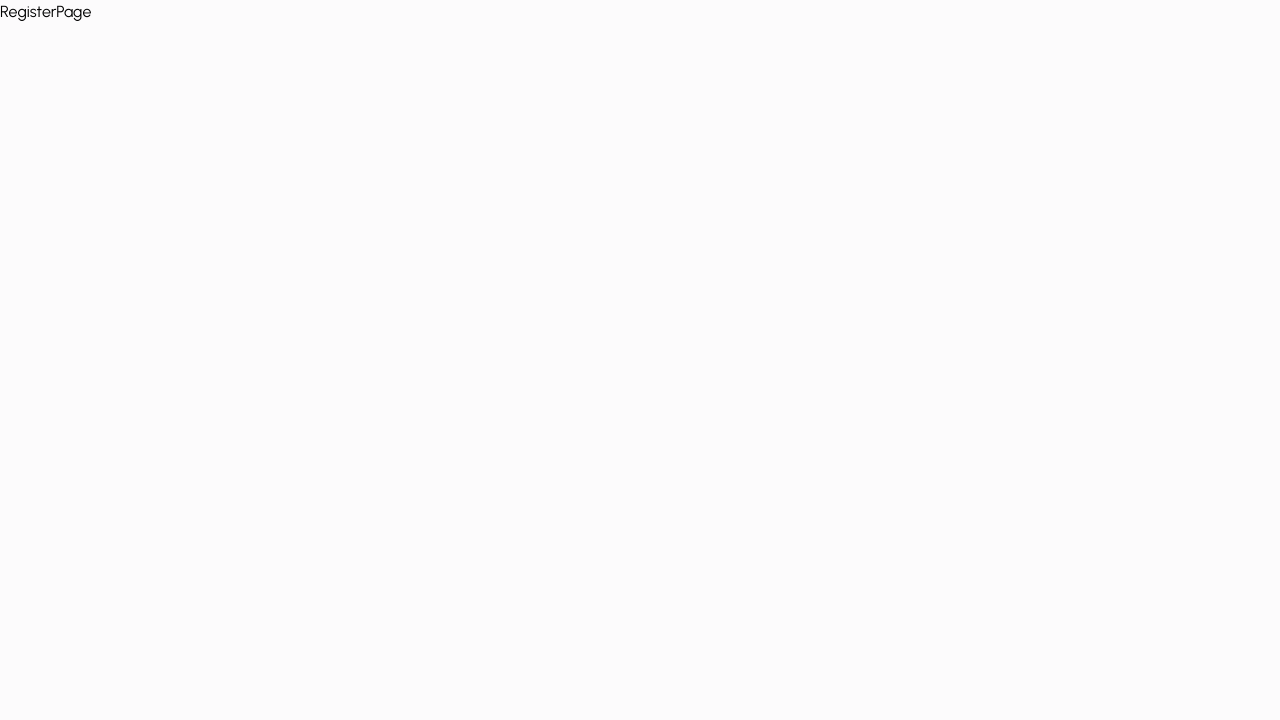
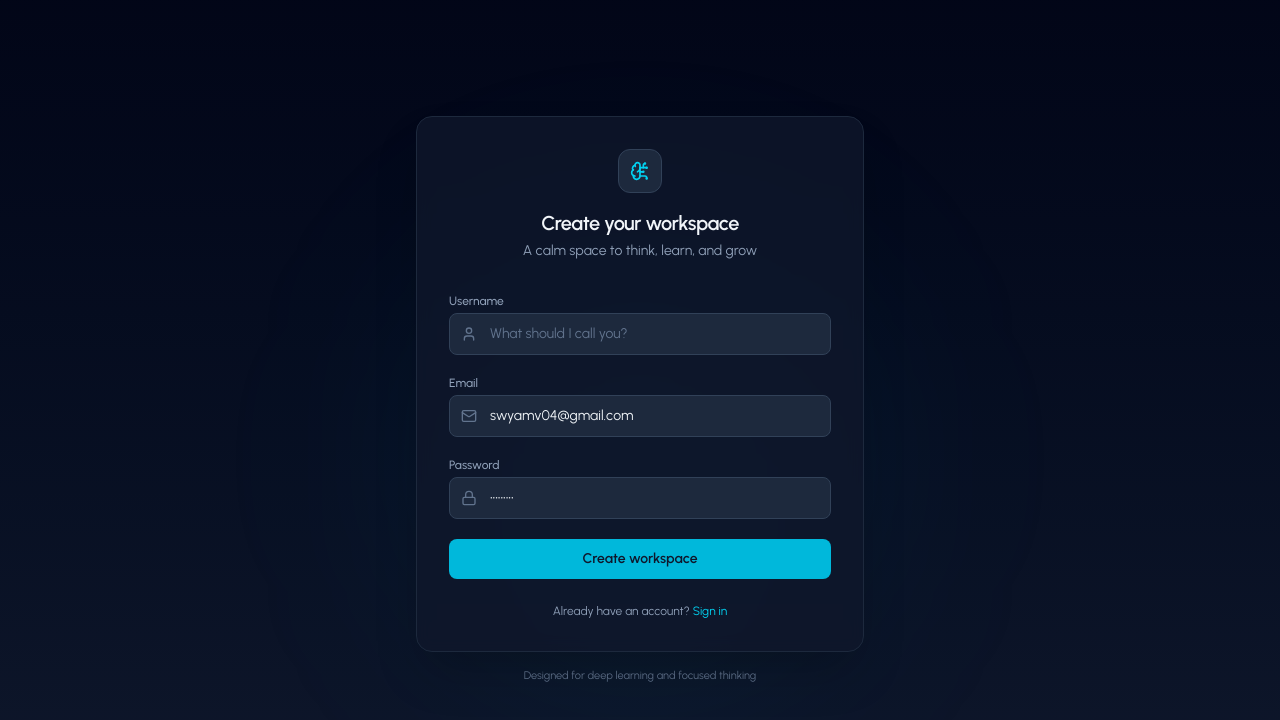
Before and after one commit to Swyam668/StudyGPT, a React (Vite) app in the folder frontend/StudyGPT/: page /register in a window 1280 px wide. Shown: the top 720 px of the page. Built offline with nearby package versions, Linux system fonts and the light colour scheme.

Commit message:
Completing Register, Login pages and spinner.

```diff
--- a/frontend/StudyGPT/src/pages/Auth/LoginPage.jsx
+++ b/frontend/StudyGPT/src/pages/Auth/LoginPage.jsx
@@ -6,7 +6,6 @@ import { BrainCircuit, Mail, Lock, ArrowRight } from 'lucide-react';
 import toast from 'react-hot-toast';
 
 const LoginPage = () => {
-
   const [email, setEmail] = useState('swyamv04@gmail.com');
   const [password, setPassword] = useState('Swyam1234');
   const [error, setError] = useState('');
@@ -14,23 +13,19 @@ const LoginPage = () => {
   const [focusedField, setFocusedField] = useState(null);
 
   const navigate = useNavigate();
-    // taking only login function from useAuth
+  // login is provided from context (which is given by useAuth())
   const { login } = useAuth();
 
   const handleSubmit = async (e) => {
     e.preventDefault();
     setError('');
     setLoading(true);
-        try{
-            // this is backend call
+    try {
       const { token, user } = await authService.login(email, password);
-            // here we store token in browser
       login(user, token);
-            // toast notification success type
       toast.success('Logged in successfully!');
       navigate('/dashboard');
-        }
-        catch (err){
+    } catch (err) {
       setError(err.message || 'Failed to login. Please check your credentials');
       toast.error(err.message || 'Failed to login.');
     } finally {
@@ -39,120 +34,125 @@ const LoginPage = () => {
   };
 
   return (
-        <div className="">
-            <div className="" />
+  <div className="min-h-screen flex items-center justify-center bg-gradient-to-b from-slate-950 to-slate-900 px-4">
 
-            <div className="">
-                <div className="">
+    {/* Ambient glow */}
+    <div className="absolute inset-0 pointer-events-none">
+      <div className="absolute top-1/3 left-1/2 -translate-x-1/2 h-96 w-96 rounded-full bg-cyan-500/10 blur-[120px]" />
+    </div>
+
+    {/* Card */}
+    <div className="relative w-full max-w-md">
+      <div className="rounded-2xl border border-slate-800 bg-slate-900/80 p-8 shadow-2xl backdrop-blur-sm">
+
         {/* Header */}
-                    <div className="">
-                        <div className="">
-                            <BrainCircuit className="" strokeWidth={2} />
+        <div className="mb-8 text-center">
+          <div className="mx-auto mb-4 flex h-11 w-11 items-center justify-center rounded-xl border border-slate-700 bg-slate-800">
+            <BrainCircuit className="h-5 w-5 text-cyan-400" />
           </div>
-                        <h1 className = "">
-                            Welcome Back
+
+          <h1 className="text-xl font-semibold tracking-tight text-slate-100">
+            Welcome back
           </h1>
-                        <p className="">
-                            Sign in to continue your journey
+          <p className="mt-1 text-sm text-slate-400">
+            Your AI workspace is ready
           </p>
         </div>
 
         {/* Form */}
-                    <div className="">
-                        {/* Email Field */}
-                        <div className="">
-                            <label className="">
+        <div className="space-y-5">
+
+          {/* Email */}
+          <div>
+            <label className="mb-1 block text-xs font-medium text-slate-400">
               Email
             </label>
-                            <div className="">
-                                <div className={`absolute inset-y-0 left-0 pl-4 flex items-center pointer-events-none transition-colors duration-200 ${focusedField === 'email' ? 'text-emerald-500': 'text-slate-400'}`}>
-                                    <Mail className="" strokeWidth={2} />
-                                </div>
+            <div className="relative">
+              <Mail className="absolute left-3 top-1/2 -translate-y-1/2 h-4 w-4 text-slate-500" />
               <input
                 type="email"
                 value={email}
                 onChange={(e) => setEmail(e.target.value)}
-                                    onFocus={() => {setFocusedField('email')}}
-                                    // on loosing focus
-                                    onBlur={() => setFocusedField(null)}
-                                    className=""
+                className="w-full rounded-lg border border-slate-700 bg-slate-800 px-10 py-2.5 text-sm text-slate-100 placeholder-slate-500 focus:border-cyan-400 focus:ring-1 focus:ring-cyan-400/30 focus:outline-none transition"
                 placeholder="you@example.com"
               />
             </div>
           </div>
 
-                        {/* Password field */}
-                        <div className="">
-                            <label className="">
+          {/* Password */}
+          <div>
+            <label className="mb-1 block text-xs font-medium text-slate-400">
               Password
             </label>
-                            <div className="">
-                                <div className={`absolute inset-y-0 left-0 pl-4 flex items-center pointer-events-none transition-colors duration-200 ${focusedField === 'password' ? 'text-emerald-500': 'text-slate-400'}`}>
-                                    <Lock className="" strokeWidth={2} />
-                                </div>
+            <div className="relative">
+              <Lock className="absolute left-3 top-1/2 -translate-y-1/2 h-4 w-4 text-slate-500" />
               <input
                 type="password"
                 value={password}
                 onChange={(e) => setPassword(e.target.value)}
-                                    onFocus={() => setFocusedField('password')}
-                                    onBlur={() => setFocusedField(null)}
-                                    className=""
-                                    placeholder="*******"
+                className="w-full rounded-lg border border-slate-700 bg-slate-800 px-10 py-2.5 text-sm text-slate-100 placeholder-slate-500 focus:border-cyan-400 focus:ring-1 focus:ring-cyan-400/30 focus:outline-none transition"
+                placeholder="••••••••"
               />
             </div>
           </div>
 
-                        {/* Error Message */}
+          {/* Error */}
           {error && (
-                            <div className="">
-                                <p className="">{error}</p>
+            <div className="rounded-md border border-red-500/30 bg-red-500/10 px-3 py-2 text-xs text-red-400 text-center">
+              {error}
             </div>
           )}
 
-                        {/* Submit Button */}
+          {/* Button */}
           <button
             onClick={handleSubmit}
             disabled={loading}
-                            className=""
+            className="
+                relative overflow-hidden
+                w-full rounded-lg
+                bg-cyan-500
+                py-2.5
+                text-sm font-semibold text-slate-900
+                transition-all duration-300
+                hover:bg-cyan-400
+                active:scale-[0.98]
+
+                before:absolute
+                before:inset-y-0
+                before:left-[-75%]
+                before:w-1/2
+                before:rotate-12
+                before:bg-gradient-to-r
+                before:from-transparent
+                before:via-white/40
+                before:to-transparent
+                before:transition-all
+                before:duration-500
+                hover:before:left-[125%]
+            "
             >
-                            <span className="">
-                                {loading ? (
-                                    <>
-                                        <div className="" />
-                                        Signing In...
-                                    </>
-                                ) : (
-                                    <>
-                                    Sign In
-                                    <ArrowRight className="" strokeWidth={2.5} />
-                                    </>
-                                )}
-                            </span>
-                            <div className="" />
+            {loading ? "Signing in…" : "Enter your workspace"}
         </button>
+
         </div>
 
         {/* Footer */}
-                    <div className="">
-                        <p className="">
-                            Don't have an account?{' '}
-                            <Link to='/register' className="">
-                             Sign Up
+        <div className="mt-6 text-center text-xs text-slate-400">
+          New here?{" "}
+          <Link to="/register" className="text-cyan-400 hover:underline">
+            Create an account
           </Link>
+        </div>
+      </div>
+
+      {/* Bottom line */}
+      <p className="mt-4 text-center text-[11px] text-slate-500">
+        Designed for deep learning and focused thinking
       </p>
     </div>
   </div>
+);
 
-                {/* Subtle Footer text */}
-                <p className="">
-                    By continuing, you agree to our Terms & Privacy Policy
-                </p>
-            </div>
-        </div>
+};
 
-
-
-    )
-}
-
-export default LoginPage
+export default LoginPage;
--- a/frontend/StudyGPT/src/pages/Auth/RegisterPage.jsx
+++ b/frontend/StudyGPT/src/pages/Auth/RegisterPage.jsx
@@ -1,9 +1,181 @@
-import React from "react";
+import React, { useState } from "react";
+import { Link, useNavigate } from 'react-router-dom';
+import authService from "../../services/authService";
+import { BrainCircuit, Mail, Lock, ArrowRight, User } from 'lucide-react';
+import toast from 'react-hot-toast';
 
 const RegisterPage = () => {
+
+    const [username, setUsername] = useState("");
+    const [email, setEmail] = useState('swyamv04@gmail.com');
+    const [password, setPassword] = useState('Swyam1234');
+    const [error, setError] = useState('');
+    const [loading, setLoading] = useState(false);
+    const [focusedField, setFocusedField] = useState(null);
+
+    const navigate = useNavigate();
+
+    const handleSubmit = async (e) => {
+    e.preventDefault();
+
+    if(password.length < 6){
+        // toast message will still run, because error is a state so components using that will be updated
+        setError("Password must be at least 6 characters long.")
+        return
+    }
+
+    setError('');
+    setLoading(true);
+    try {
+      await authService.register(username, email, password);
+      toast.success('Registration in successfully! Please Login.');
+      navigate('/login');
+    } catch (err) {
+      setError(err.message || 'Failed to register. Please try again.');
+      toast.error(err.message || 'Failed to register.');
+    } finally {
+      setLoading(false);
+    }
+  };
+
+
+
     return (
-        <div>RegisterPage</div>
-    )
+  <div className="min-h-screen flex items-center justify-center bg-gradient-to-b from-slate-950 to-slate-900 px-4">
+
+    {/* Ambient glow */}
+    <div className="absolute inset-0 pointer-events-none">
+      <div className="absolute top-1/3 left-1/2 -translate-x-1/2 h-96 w-96 rounded-full bg-cyan-500/10 blur-[120px]" />
+    </div>
+
+    {/* Card */}
+    <div className="relative w-full max-w-md">
+      <div className="rounded-2xl border border-slate-800 bg-slate-900/80 p-8 shadow-2xl backdrop-blur-sm">
+
+        {/* Header */}
+        <div className="mb-8 text-center">
+          <div className="mx-auto mb-4 flex h-11 w-11 items-center justify-center rounded-xl border border-slate-700 bg-slate-800">
+            <BrainCircuit className="h-5 w-5 text-cyan-400" />
+          </div>
+
+          <h1 className="text-xl font-semibold tracking-tight text-slate-100">
+            Create your workspace
+          </h1>
+          <p className="mt-1 text-sm text-slate-400">
+            A calm space to think, learn, and grow
+          </p>
+        </div>
+
+        {/* Form */}
+        <div className="space-y-5">
+
+          {/* Username */}
+          <div>
+            <label className="mb-1 block text-xs font-medium text-slate-400">
+              Username
+            </label>
+            <div className="relative">
+              <User className="absolute left-3 top-1/2 -translate-y-1/2 h-4 w-4 text-slate-500" />
+              <input
+                type="text"
+                value={username}
+                onChange={(e) => setUsername(e.target.value)}
+                className="w-full rounded-lg border border-slate-700 bg-slate-800 px-10 py-2.5 text-sm text-slate-100 placeholder-slate-500 focus:border-cyan-400 focus:ring-1 focus:ring-cyan-400/30 focus:outline-none transition"
+                placeholder="What should I call you?"
+              />
+            </div>
+          </div>
+
+          {/* Email */}
+          <div>
+            <label className="mb-1 block text-xs font-medium text-slate-400">
+              Email
+            </label>
+            <div className="relative">
+              <Mail className="absolute left-3 top-1/2 -translate-y-1/2 h-4 w-4 text-slate-500" />
+              <input
+                type="email"
+                value={email}
+                onChange={(e) => setEmail(e.target.value)}
+                className="w-full rounded-lg border border-slate-700 bg-slate-800 px-10 py-2.5 text-sm text-slate-100 placeholder-slate-500 focus:border-cyan-400 focus:ring-1 focus:ring-cyan-400/30 focus:outline-none transition"
+                placeholder="you@example.com"
+              />
+            </div>
+          </div>
+
+          {/* Password */}
+          <div>
+            <label className="mb-1 block text-xs font-medium text-slate-400">
+              Password
+            </label>
+            <div className="relative">
+              <Lock className="absolute left-3 top-1/2 -translate-y-1/2 h-4 w-4 text-slate-500" />
+              <input
+                type="password"
+                value={password}
+                onChange={(e) => setPassword(e.target.value)}
+                className="w-full rounded-lg border border-slate-700 bg-slate-800 px-10 py-2.5 text-sm text-slate-100 placeholder-slate-500 focus:border-cyan-400 focus:ring-1 focus:ring-cyan-400/30 focus:outline-none transition"
+                placeholder="••••••••"
+              />
+            </div>
+          </div>
+
+          {/* Error */}
+          {error && (
+            <div className="rounded-md border border-red-500/30 bg-red-500/10 px-3 py-2 text-xs text-red-400 text-center">
+              {error}
+            </div>
+          )}
+
+          {/* Submit Button */}
+          <button
+            onClick={handleSubmit}
+            disabled={loading}
+            className="
+              relative overflow-hidden
+              w-full rounded-lg
+              bg-cyan-500
+              py-2.5
+              text-sm font-semibold text-slate-900
+              transition-all duration-300
+              hover:bg-cyan-400
+              active:scale-[0.98]
+
+              before:absolute
+              before:inset-y-0
+              before:left-[-75%]
+              before:w-1/2
+              before:rotate-12
+              before:bg-gradient-to-r
+              before:from-transparent
+              before:via-white/40
+              before:to-transparent
+              before:transition-all
+              before:duration-500
+              hover:before:left-[125%]
+            "
+          >
+            {loading ? "Creating workspace…" : "Create workspace"}
+          </button>
+        </div>
+
+        {/* Footer */}
+        <div className="mt-6 text-center text-xs text-slate-400">
+          Already have an account?{" "}
+          <Link to="/login" className="text-cyan-400 hover:underline">
+            Sign in
+          </Link>
+        </div>
+      </div>
+
+      {/* Bottom line */}
+      <p className="mt-4 text-center text-[11px] text-slate-500">
+        Designed for deep learning and focused thinking
+      </p>
+    </div>
+  </div>
+);
+
 }
 
 export default RegisterPage
```
Also changed, not shown: frontend/StudyGPT/src/components/common/Spinner.jsx (added, +17 -0 lines). Lines whose indentation alone changed are shown as unchanged.
